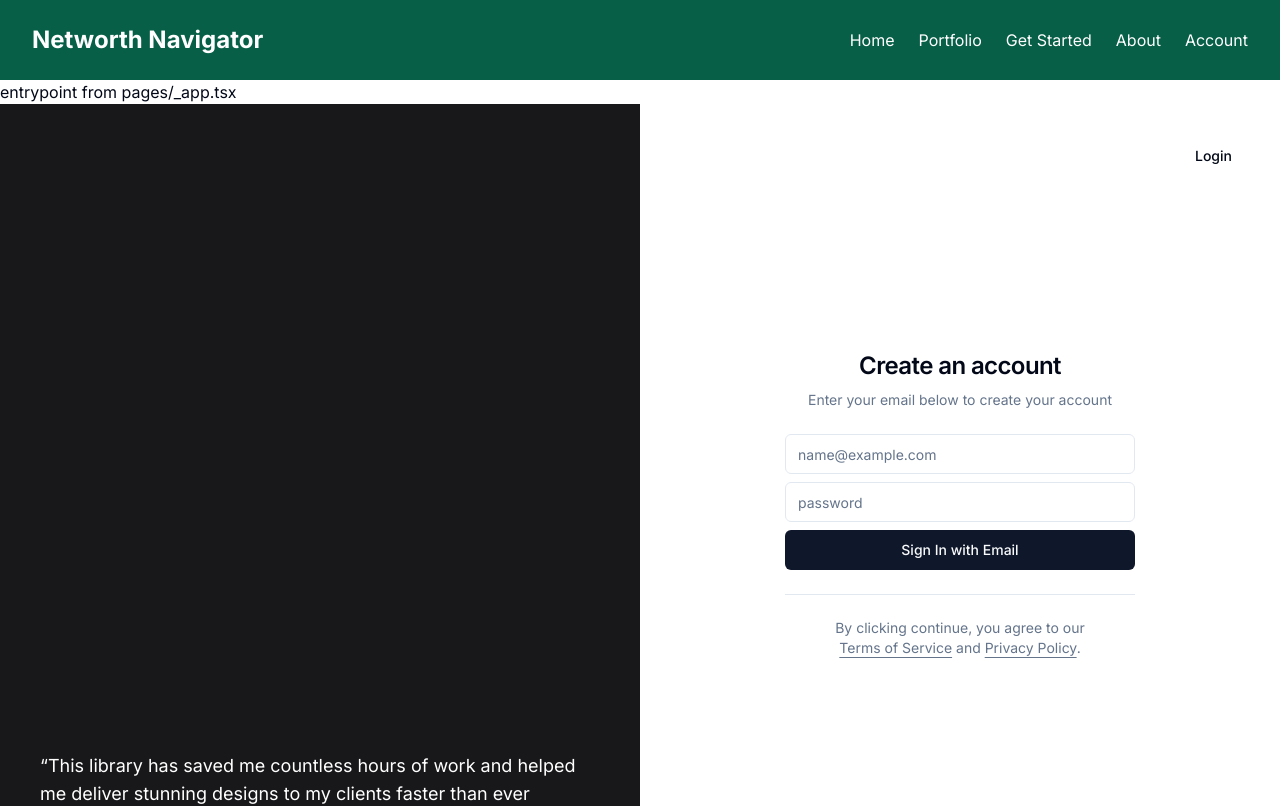
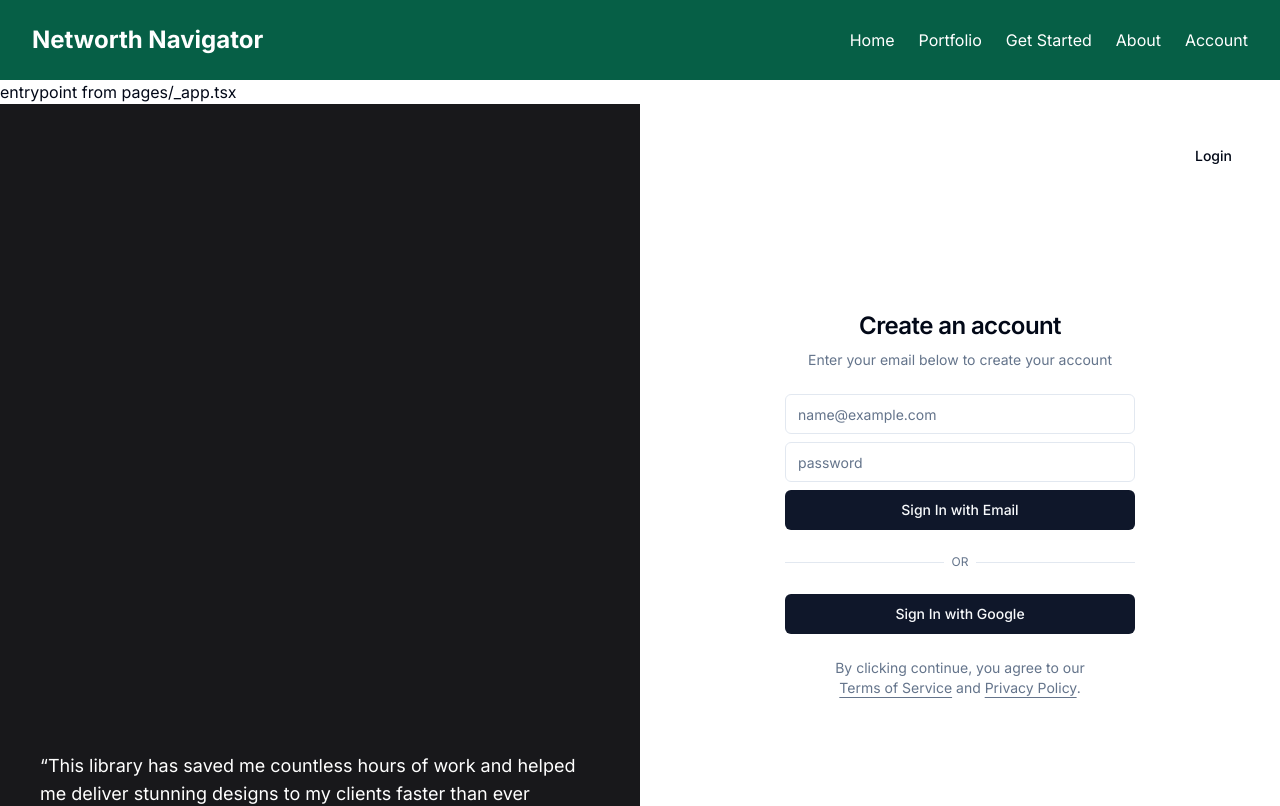
Before and after one commit to NetWorthNavigator/NetWorthNavigatorFrontend, a Next.js app: page /authenticator in a window 1280 px wide. Shown: the top 806 px of the page. Built offline with nearby package versions, Linux system fonts and the light colour scheme; no server answers.

Commit message:
create_user_stuff

```diff
--- a/components/auth/create_user.ts
+++ b/components/auth/create_user.ts
@@ -1,7 +1,6 @@
 import { API_URL } from "@/constants";
 
 export async function userparse(Email:any, Password:any){
-
 
 // Define the data you want to send
   const data = {
--- a/components/auth/user_auth.tsx
+++ b/components/auth/user_auth.tsx
@@ -28,6 +28,12 @@ export function UserAuthForm({ className, ...props }: UserAuthFormProps) {
     setTimeout(() => {
       setIsLoading(false)
     }, 3000)
+  }
+
+  async function onSubmitGoogle(event: React.SyntheticEvent){
+    event.preventDefault()
+    console.log("any googlers?")
+    console.log("send to google")
   }
 
   return (
@@ -73,12 +79,17 @@ export function UserAuthForm({ className, ...props }: UserAuthFormProps) {
         <div className="absolute inset-0 flex items-center">
           <span className="w-full border-t" />
         </div>
-        {/* <div className="relative flex justify-center text-xs uppercase">
+        <div className="relative flex justify-center text-xs uppercase">
           <span className="bg-background px-2 text-muted-foreground">
-            Or continue with
+            or
           </span>
-        </div> */}
+        </div>
       </div>
+        <form onSubmit = {onSubmitGoogle}className = "grid gap-2">
+          <Button className = "">
+                Sign In with Google
+          </Button>
+        </form>
     </div>
   )
 }
```
Also changed, not shown: components/auth/create_user_google.ts (added).
